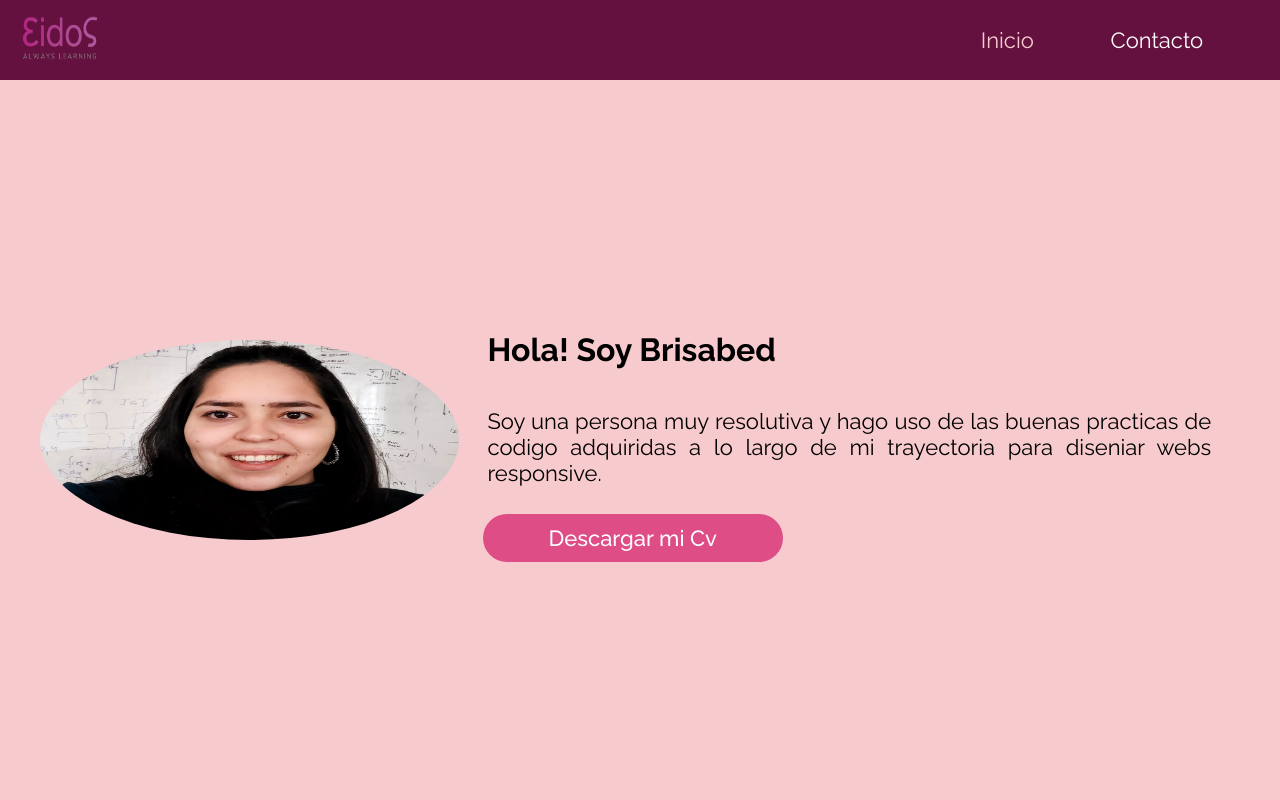
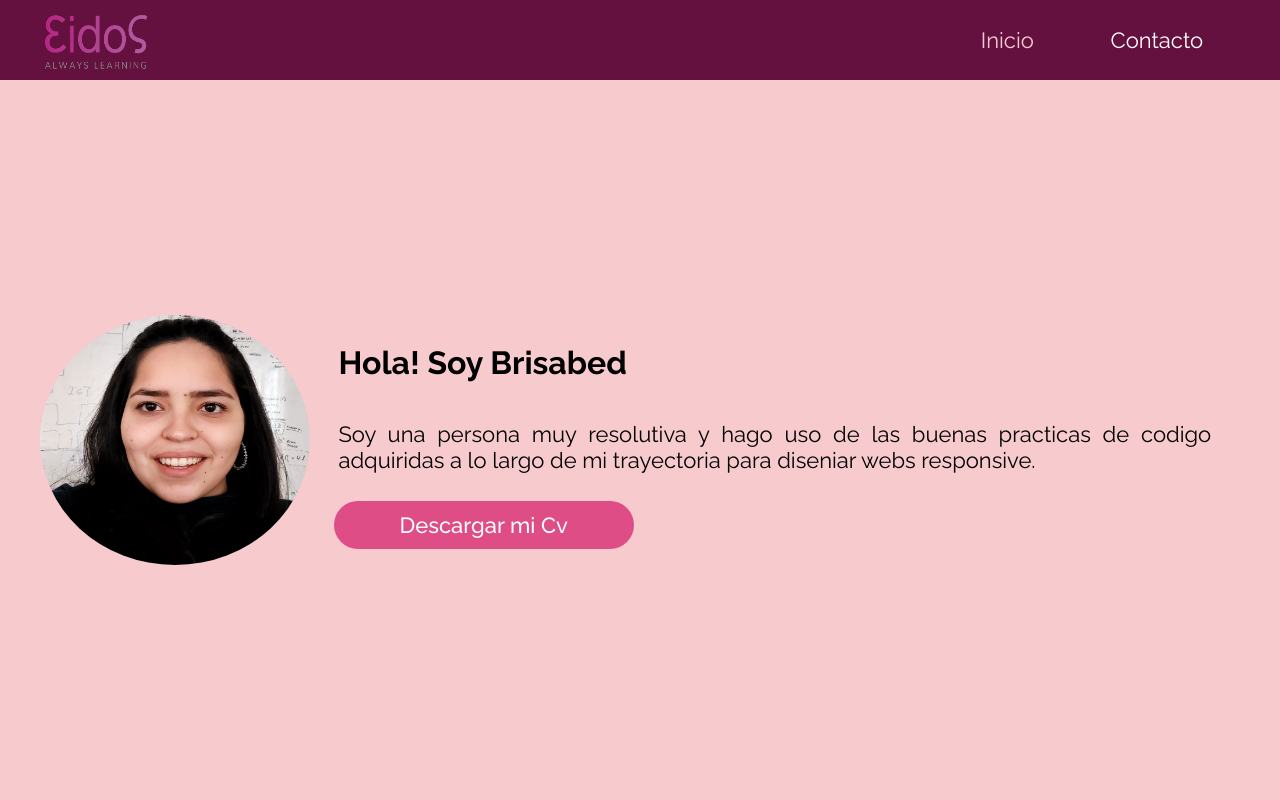
Before and after one commit to brisabedmf/proyecto2PortafolioPersonal, a plain HTML site: page index.html in a window 1280 px wide. Shown: the top 800 px of the page. Drawn offline with Linux system fonts and the light colour scheme; a web font is replaced by a local one.

Commit message:
Ajustes RESPONSIVE: de imagen redondeada y logo eidos

```diff
--- a/css/styles.css
+++ b/css/styles.css
@@ -75,6 +75,7 @@ header {
     display: flex;
     flex-direction: column;
     align-items: center;
+    justify-content: center;
     margin-top: 5vh;
 }
 
@@ -105,12 +106,20 @@ section {
     min-height: 100vh;
 }
 
+#logo-eidos {
+    width: 15vw;
+    height: 18vh;
+    margin-top: 1vh;
+    padding: 1vh 1vw;
+    min-width: 120px;
+}
+
 #redondeada {
-    width: 25vw;
-    height: 30vh;
+    width: 20vw;
+    height: 25vh;
     max-width: 1000px;
     min-width: 180px;
-    max-height: 200px;
+    max-height: 350px;
     min-height: 180px;
     border-radius:50%;
     border:1vw none black;
@@ -126,10 +135,10 @@ section {
 }
 
 .iconos img {
-    width:15vw;
+    width: 15vw;
     max-width: 70px;
     min-width: 60px;
-    height: 8vh;
+    height: 10vh;
     max-height: 80px;
     min-height: 60px;
     margin-right: 6vw;
@@ -221,9 +230,21 @@ footer{
     section {
         min-height: 90vh;
     }
+}
+
+/*Ajustes para la imagen redondeada*/
+@media (min-width: 1024px) and (max-width:1399px) {
 
     #redondeada {
-        width: 65vw;
-        height: 50vh;
+        width: 450px;
+        height: 250px;
     }
 }
+
+@media (min-width: 1400px){
+
+    #redondeada {
+        width: 40vw;
+        height: 60vh;
+    }
+}
--- a/index.html
+++ b/index.html
@@ -14,11 +14,12 @@
     <header>
 
         <div>
-            <img src="./img/eidos.png" width="120vw" height="100vh">
+            <img src="./img/eidos.png" id="logo-eidos">
         </div>
 
         <nav>
             <ul class="enlaces">
+
                 <li>
                     <a href="#inicio" class="active">Inicio</a>
                 </li>
@@ -26,6 +27,7 @@
                 <li>
                     <a href="#contacto">Contacto</a>
                 </li>
+
             </ul>
         </nav>
 
@@ -35,13 +37,20 @@
 
         <section id="inicio">
 
-            <img id=redondeada src="img/Foto-Trabajo.jpg">
+            <img id=redondeada src="img/foto-Trabajo-cuadrada.jpg">
 
             <div id="descripcion-cv">
+
                 <h2>Hola! Soy Brisabed</h2>
-                <p>Soy una persona muy resolutiva y hago uso de las buenas practicas de codigo adquiridas a lo largo de
-                    mi trayectoria para diseniar webs responsive.</p>
+
+                <p>
+                    Soy una persona muy resolutiva y hago uso de las buenas practicas
+                    de codigo adquiridas a lo largo de mi trayectoria para diseniar webs
+                    responsive.
+                </p>
+
                 <a id="descargar-cv" href="./archivos/CV Brisabed Marchan.pdf">Descargar mi Cv</a>
+
             </div>
 
         </section>
@@ -49,17 +58,23 @@
         <section id="contacto">
 
             <div class="info-contacto">
+
                 <h2>Hablemos!</h2>
-                <p>Con mis 3 anios de experiencia programando, desarrollo sitios web
+
+                <p>
+                    Con mis 3 anios de experiencia programando, desarrollo sitios web
                     accesibles y mantenibles, en funcion de las necesidades del cliente,
                     para que este pueda lograr sus objetivos.
                 </p>
+
             </div>
 
             <div class="iconos">
+
                 <a href="mailto:brisabedmarchanf@gmail.com"><img src="./img/mail.png"></a>
                 <a href="https://github.com/"><img src="./img/github.png"></a>
                 <a href="https://www.linkedin.com/in/brisabed-marchan"><img src="./img/linkedin.png"></a>
+
             </div>
 
         </section>
@@ -67,7 +82,9 @@
     </main>
 
     <footer>
+
         <p id="parrafo-footer">Codigo Latam</p>
+
     </footer>
 
     <script src="./js/index.js"></script>
```
Also changed, not shown: img/Foto-Trabajo.jpg (deleted), img/foto-Trabajo-cuadrada.jpg (added).
